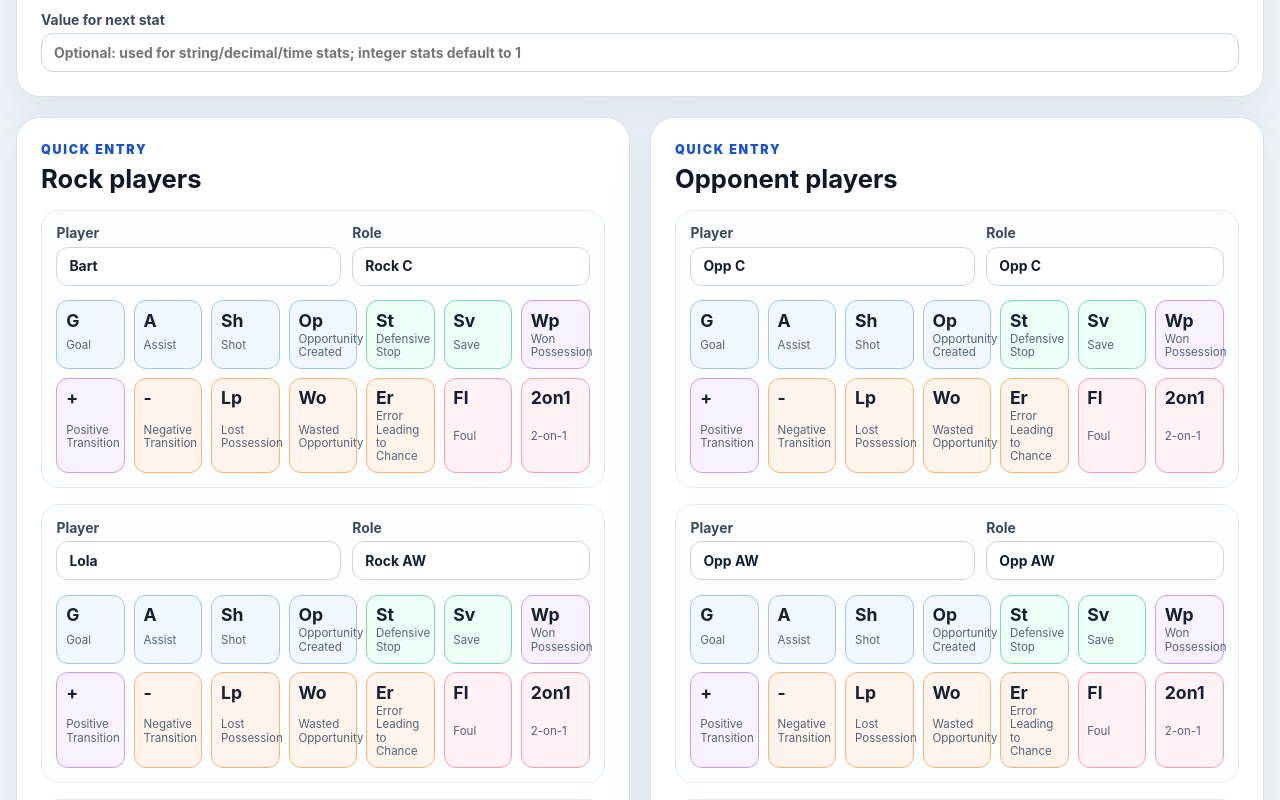
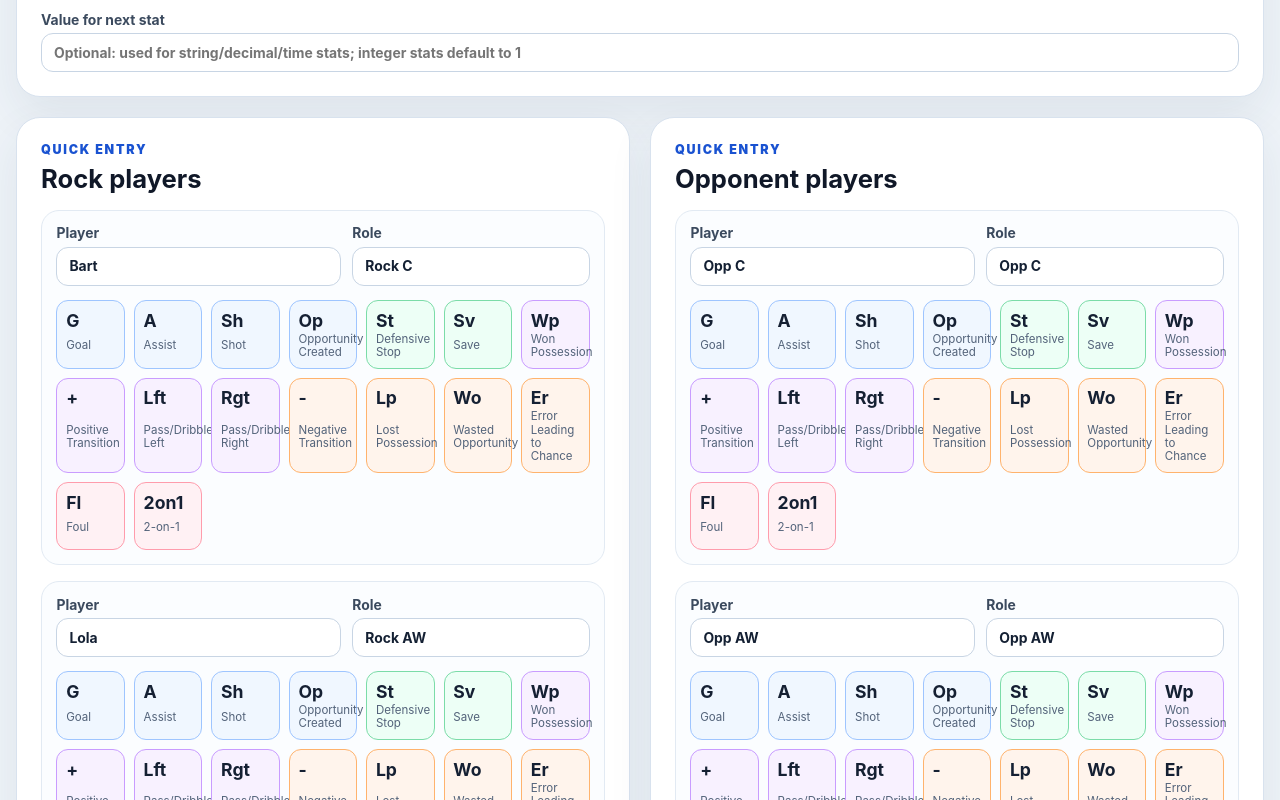
Before and after one commit to stawickibart/ps-stats, a React (Vite) app: page / in a window 1280 px wide. Shown: the part 2002-2802 px from the top of the page. Built offline with nearby package versions, Linux system fonts and the light colour scheme.

Commit message:
Add directional pass dribble stats
Co-authored-by: stawickibart <stawickibart@users.noreply.github.com>

```diff
--- a/src/App.tsx
+++ b/src/App.tsx
@@ -178,12 +178,20 @@ function normalizeStats(stats?: StatDefinition[]) {
     return STAT_DEFINITIONS;
   }
 
-  return stats.map((stat, index) => ({
+  const normalized = stats.map((stat, index) => ({
     ...stat,
     id: stat.id || `${stat.code || "stat"}-${index}`,
     valueType: stat.valueType ?? "integer",
     active: stat.active ?? true,
   }));
+
+  const existingIds = new Set(normalized.map((stat) => stat.id));
+  const existingCodes = new Set(normalized.map((stat) => stat.code));
+  const missingDefaults = STAT_DEFINITIONS.filter(
+    (stat) => !existingIds.has(stat.id) && !existingCodes.has(stat.code),
+  );
+
+  return [...normalized, ...missingDefaults];
 }
 
 function normalizePlays(plays?: PlayDefinition[]) {
--- a/src/stats.ts
+++ b/src/stats.ts
@@ -174,6 +174,24 @@ export const STAT_DEFINITIONS: StatDefinition[] = [
     label: "Positive Transition",
     detail:
       "A pass or dribble that flips play from box to box or creates an attacking opportunity. Multiple players may receive one + for the transition.",
+    valueType: "integer",
+    tone: "possession",
+    active: true,
+  },
+  {
+    id: "pass-dribble-left-side",
+    code: "Lft",
+    label: "Pass/Dribble Left",
+    detail: "Pass or dribble directed to the receiving player's left side.",
+    valueType: "integer",
+    tone: "possession",
+    active: true,
+  },
+  {
+    id: "pass-dribble-right-side",
+    code: "Rgt",
+    label: "Pass/Dribble Right",
+    detail: "Pass or dribble directed to the receiving player's right side.",
     valueType: "integer",
     tone: "possession",
     active: true,
```
Also changed, not shown: 1 other file (tests, documents, lock files or other folders).
